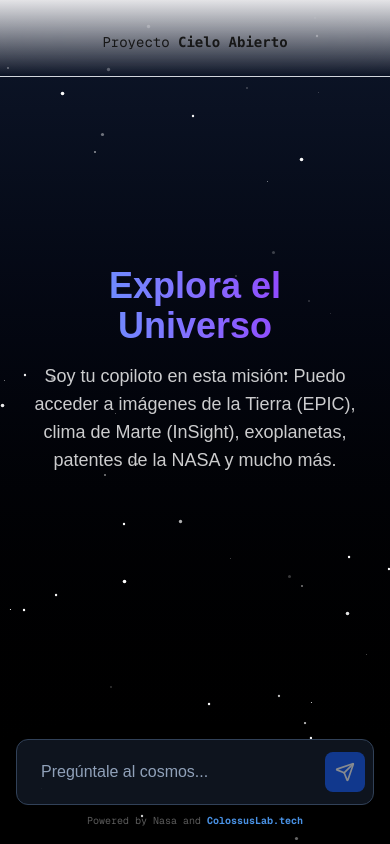
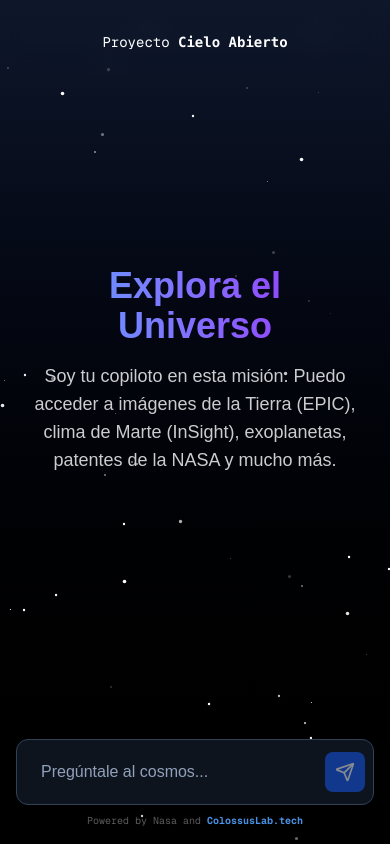
Before and after one commit to dantedeagostino-dot/cielo-abierto, a Next.js app: page / in a window 390 px wide. Built offline with nearby package versions, Linux system fonts and the light colour scheme.

Commit message:
fix: remove legacy header gradient causing mobile visibility issues

```diff
--- a/app/page.tsx
+++ b/app/page.tsx
@@ -48,7 +48,7 @@ export default function Home() {
       <SpaceBackground />
 
       <div className="z-10 w-full max-w-5xl items-center justify-between font-mono text-sm lg:flex mb-4 shrink-0">
-        <p className="fixed left-0 top-0 flex w-full justify-center border-b border-gray-300 bg-gradient-to-b from-zinc-200 pb-6 pt-8 backdrop-blur-2xl dark:border-neutral-800 dark:bg-zinc-800/30 dark:from-inherit lg:static lg:w-auto  lg:rounded-xl lg:border lg:bg-gray-200 lg:p-4 lg:dark:bg-zinc-800/30">
+        <p className="fixed left-0 top-0 flex w-full justify-center pb-6 pt-8 backdrop-blur-md lg:static lg:w-auto lg:rounded-xl lg:p-4 text-white">
           Proyecto&nbsp;
           <code className="font-bold">Cielo Abierto</code>
         </p>
```
